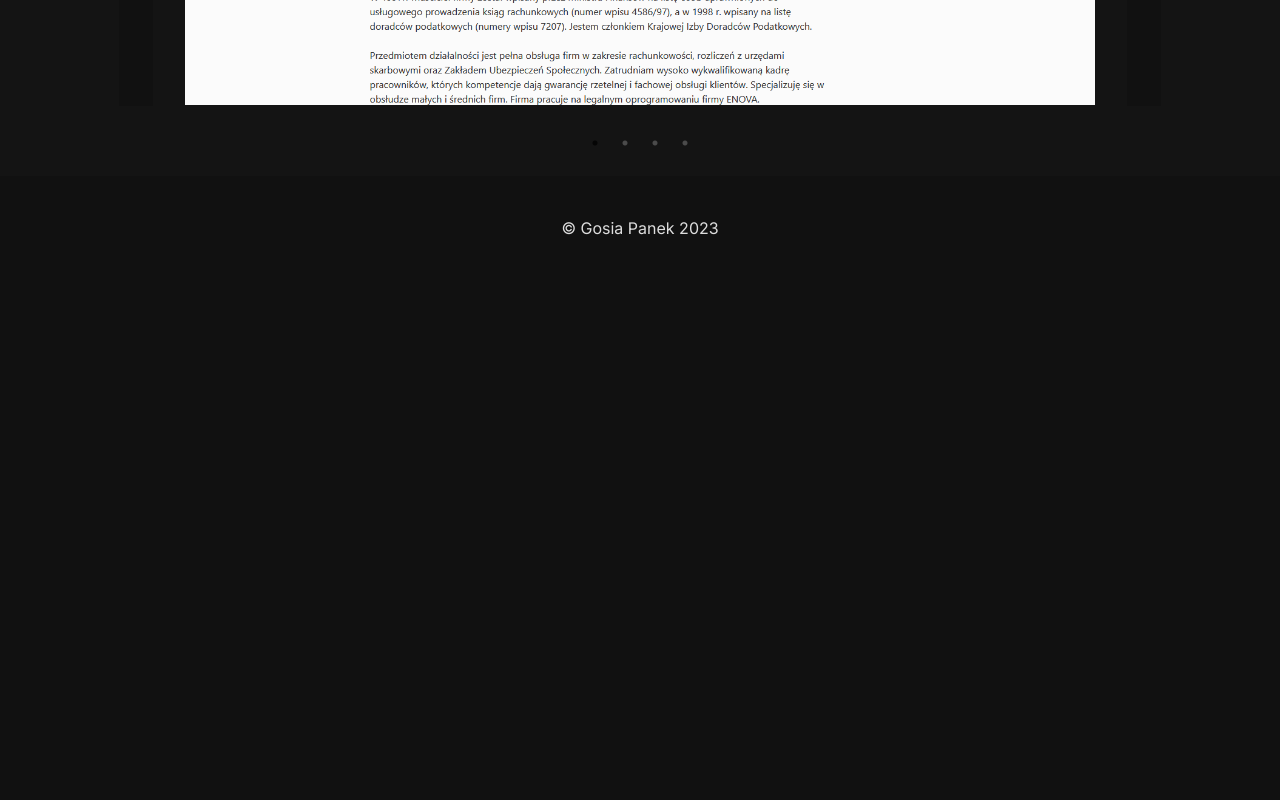
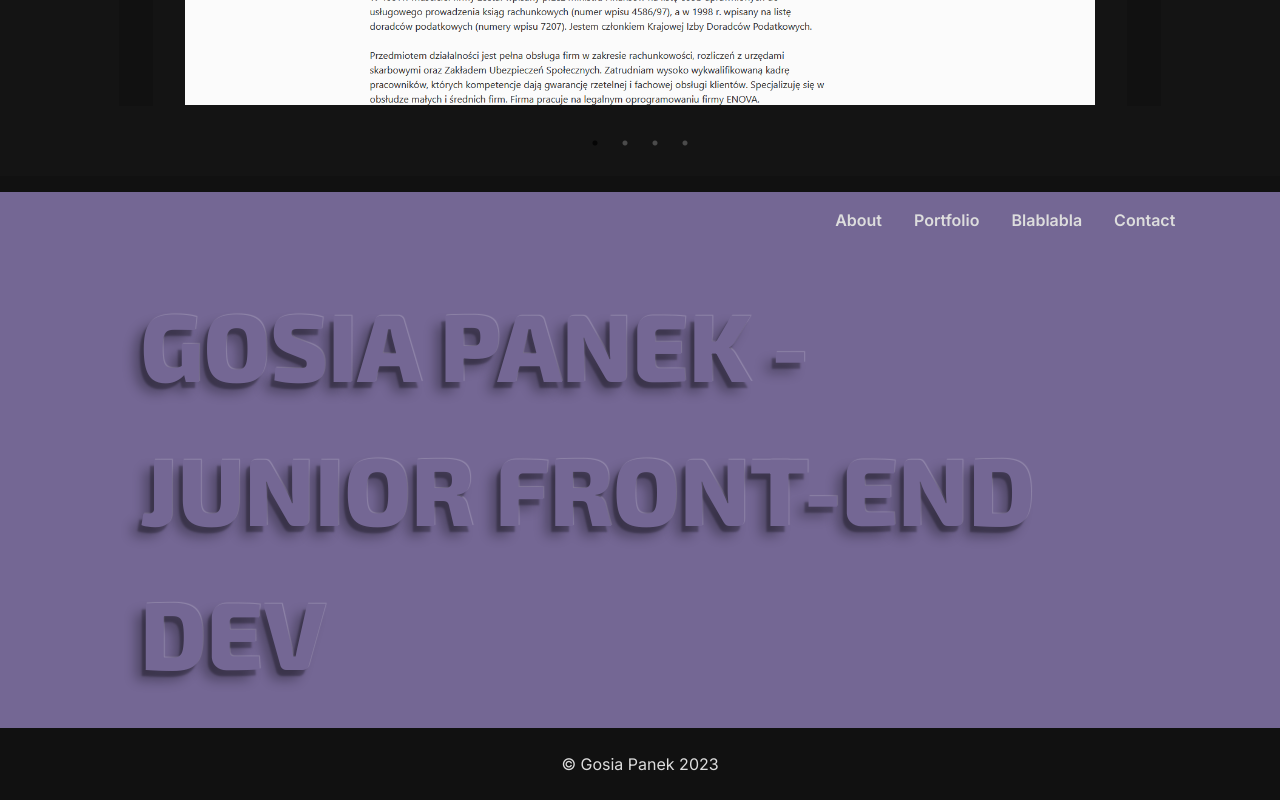
Before and after one commit to fromITzerotoIThero/personal-website, a React (Create React App) app: page / in a window 1280 px wide. Shown: the part 1674-2474 px from the top of the page. Before the commit the page ends 1938 px from the top, so only its background shows below. Built offline with nearby package versions, Linux system fonts and the light colour scheme; a web font is replaced by a local one.

Commit message:
Add extra 3D HeroSection for tests

```diff
--- a/src/App.js
+++ b/src/App.js
@@ -1,5 +1,6 @@
 import React from 'react';
 import styles from './App.css';
+import HeroSectionFixIt from './ideas/HeroSectionFixIt/HeroSectionFitIt';
 import HeroSection from './components/HeroSection/HeroSection';
 import ProfileCardsSection from './components/ProfileCardsSection/ProfileCardsSection';
 import PortfolioSlider from './components/PortfolioSlider/PortfolioSlider';
@@ -12,6 +13,7 @@ function App() {
             <HeroSection />
             <ProfileCardsSection />
             <PortfolioSlider />
+            <HeroSectionFixIt />
             <Footer />
         </div>
     );
```
